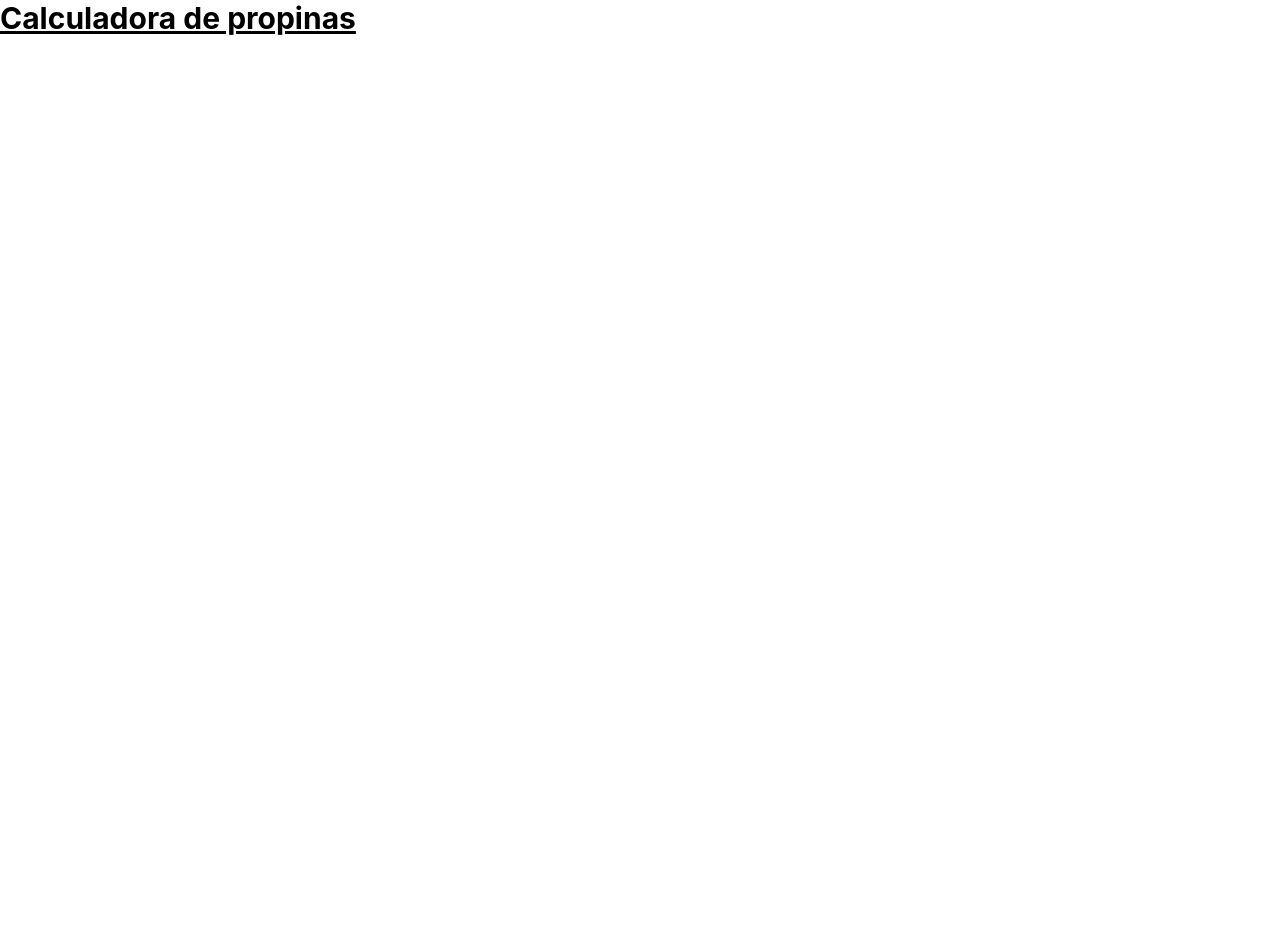
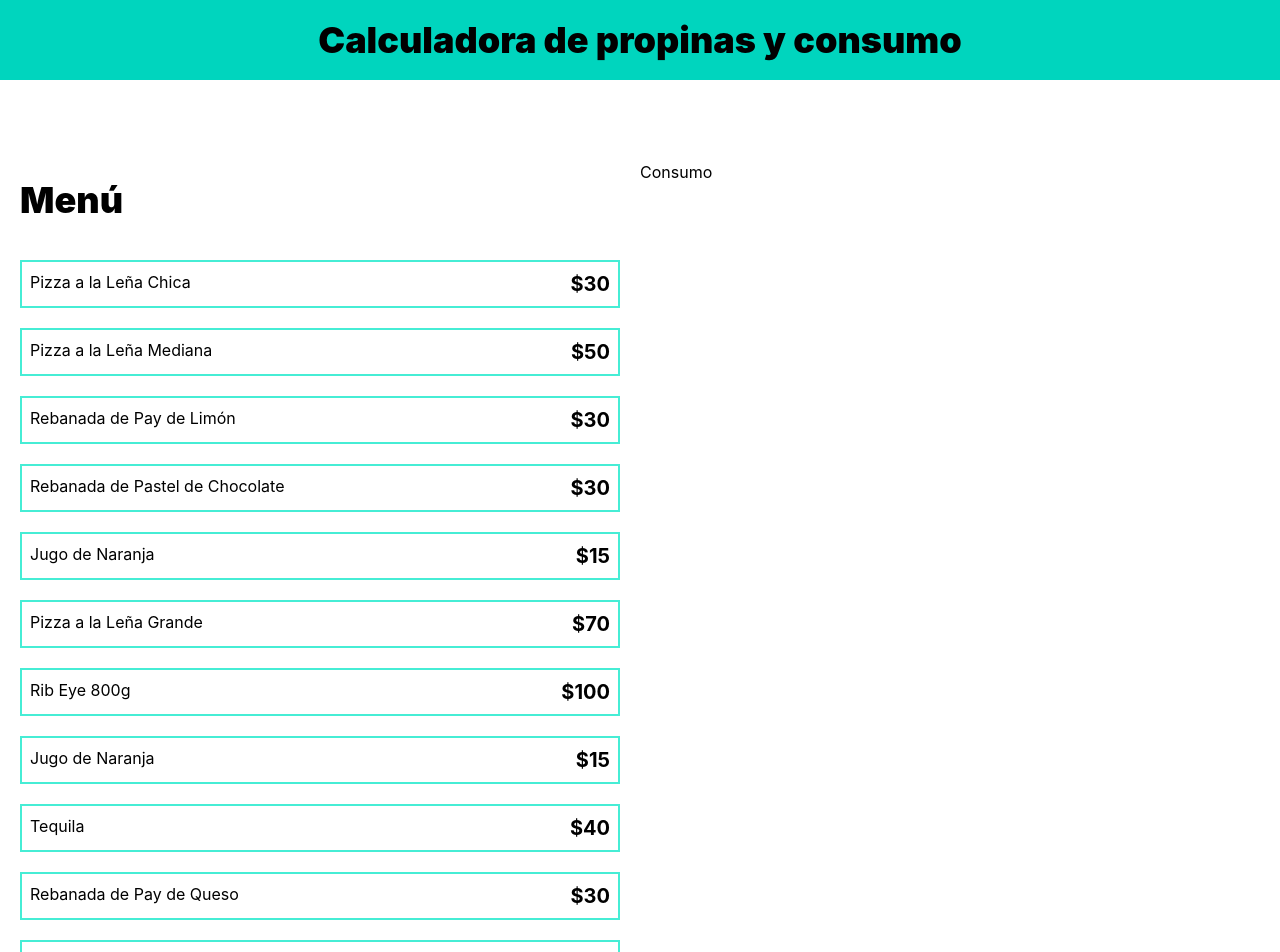
Before and after one commit to OrveoDiLuca/Calculadora_propinas, a React (Vite) app: page / in a window 1280 px wide. Shown: the top 952 px of the page. Before the commit the page ends 800 px from the top, so only its background shows below. Built offline with nearby package versions, Linux system fonts and the light colour scheme.

Commit message:
Configuracion de componente, base de datos y renderizado

```diff
--- a/src/App.tsx
+++ b/src/App.tsx
@@ -1,9 +1,32 @@
+import { menuItems } from "./data/db"
+import {MenuItem} from "./components/menuItem"
 
 function App() {
 
   return (
     <>
-      <h1 className="text-3xl font-bold underline">Calculadora de propinas</h1>
+      <header className="bg-teal-400 py-5">
+        <h1 className="text-center text-4xl font-black">Calculadora de propinas y consumo</h1>
+      </header>
+
+      <main className="max-w-7xl mx-auto py-20 grid md:grid-cols-2">
+        <div className="p-5">
+          <h2 className="text-4xl font-black">Menú</h2>
+          <div className="mt-10">
+            {menuItems.map((item) => (
+              <MenuItem
+                key={item.id}
+                item={item}
+              />
+            ))}
+          </div>
+        </div>
+
+        <div>
+          <h2>Consumo</h2>
+        </div>
+      </main>
+
     </>
   )
 }
--- /dev/null
+++ b/src/components/MenuItem.tsx
@@ -0,0 +1,15 @@
+import type {menuItemType} from "../types"
+
+type MenuItemProps = {
+    item: menuItemType
+}
+
+export const MenuItem = ({item}: MenuItemProps) => {
+    const {name, price} = item
+    return (
+        <button className="border-2 border-teal-300 hover:bg-teal-200 w-full p-2 flex justify-between mb-5">
+            <p>{name}</p>
+            <p className="text-xl font-bold">${price}</p>
+        </button>
+    )
+}
--- /dev/null
+++ b/src/data/db.ts
@@ -0,0 +1,65 @@
+import type { menuItemType } from "../types"
+
+
+export const menuItems : menuItemType[] =  [
+    {
+        "id": 1,
+        "name": "Pizza a la Leña Chica",
+        "price": 30
+    },
+    {
+        "id": 2,
+        "name": "Pizza a la Leña Mediana",
+        "price": 50
+    },
+    {
+        "id": 3,
+        "name": "Rebanada de Pay de Limón",
+        "price": 30
+    },
+    {
+        "id": 4,
+        "name": "Rebanada de Pastel de Chocolate",
+        "price": 30
+    },
+    {
+        "id": 5,
+        "name": "Jugo de Naranja",
+        "price": 15
+    },
+    {
+        "id": 6,
+        "name": "Pizza a la Leña Grande",
+        "price": 70
+    },
+    {
+        "id": 7,
+        "name": "Rib Eye 800g",
+        "price": 100
+    },
+    {
+        "id": 8,
+        "name": "Jugo de Naranja",
+        "price": 15
+    },
+    {
+        "id": 9,
+        "name": "Tequila",
+        "price": 40
+    },
+    {
+        "id": 10,
+        "name": "Rebanada de Pay de Queso",
+        "price": 30
+    },
+    {
+        "id": 11,
+        "name": "Café Americano",
+        "price": 20
+    },
+    {
+        "id": 12,
+        "name": "Café Capuchino",
+        "price": 40
+    }
+]
--- /dev/null
+++ b/src/types/index.ts
@@ -0,0 +1,5 @@
+export type menuItemType = {
+    id: number;
+    name: string;
+    price: number;
+}
```
